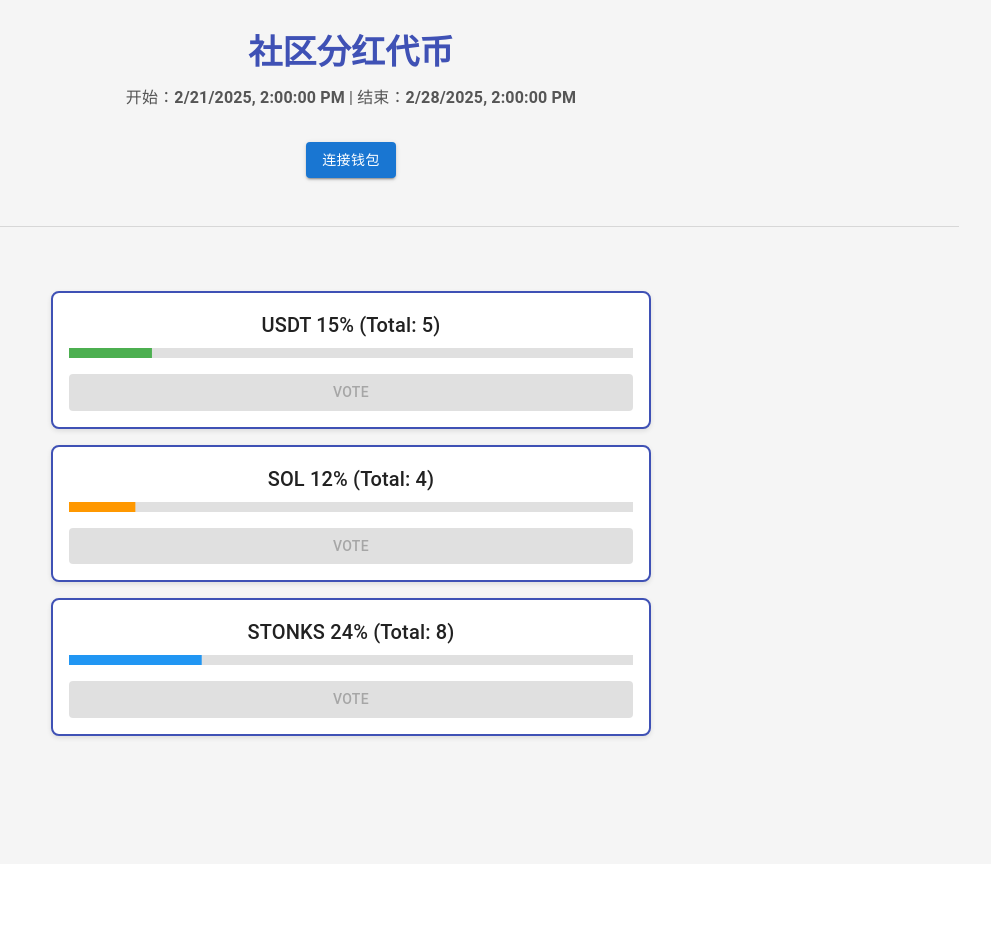
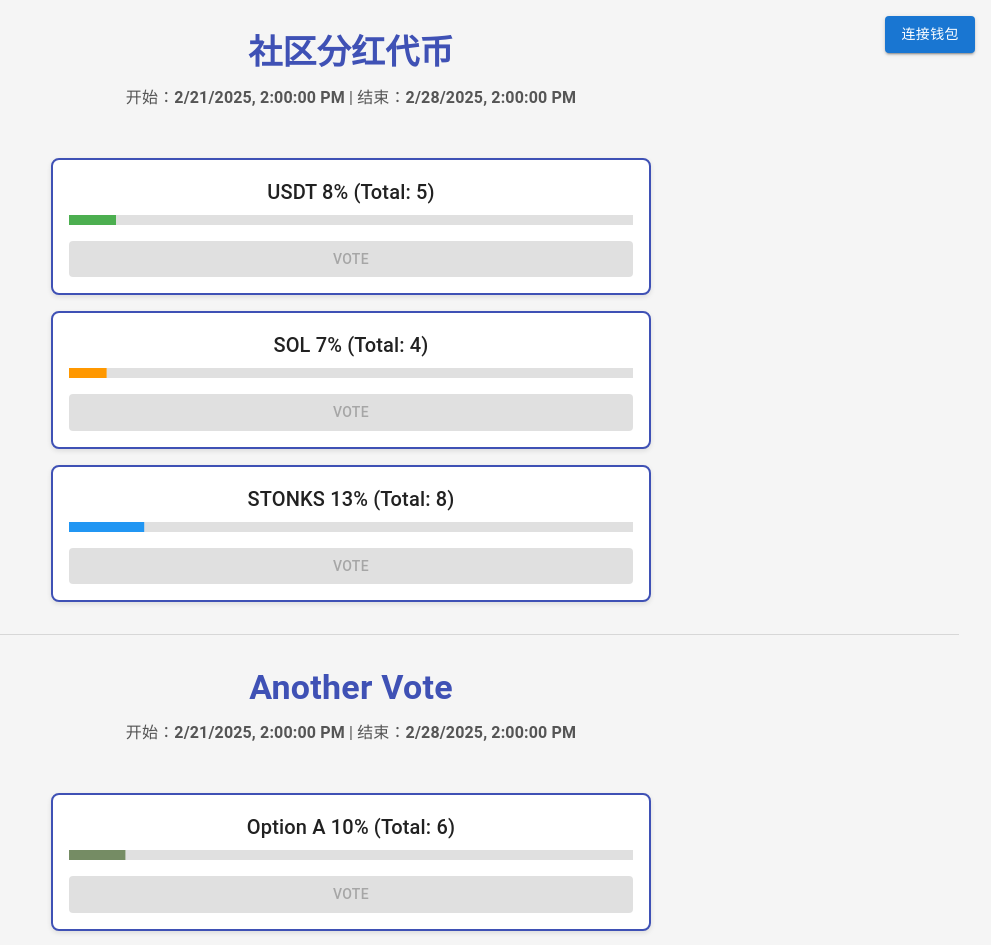
Before and after one commit to wbj199517/stonk-vote, a React (Create React App) app: page / in a window 1280 px wide. Shown: the top 945 px of the page, without its empty margins (289-1280 px from the left). Before the commit the page ends 864 px from the top, so only its background shows below. Built offline with nearby package versions, Linux system fonts and the light colour scheme.

Commit message:
Update mock data

```diff
--- a/src/VotingPage.tsx
+++ b/src/VotingPage.tsx
@@ -2,29 +2,29 @@
 import { Button, Typography, Box, LinearProgress, Card, Divider, CircularProgress } from '@mui/material';
 import mockBackend, { Topic } from './mockBackend';
 
-const optionColors = {
-  'USDT': '#4CAF50', // Green
-  'SOL': '#FF9800',  // Orange
-  'STONKS': '#2196F3', // Blue
-};
-
 const VotingPage: React.FC = () => {
-  const [topics, setTopics] = useState<Topic[]>([]); // Store multiple topics
+  const [topics, setTopics] = useState<Topic[]>([]);
   const [votes, setVotes] = useState<{ [key: string]: number }>({});
   const [totalVotes, setTotalVotes] = useState(0);
   const [walletAddress, setWalletAddress] = useState<string | null>(null);
-  const [hasVotedForWallet, setHasVotedForWallet] = useState(false); // Track if wallet has voted
+  const [hasVoted, setHasVoted] = useState<{ [key: number]: boolean }>({}); // Track votes per topic
   const [loading, setLoading] = useState(true);
+
+const [optionColors, setOptionColors] = useState<{ [key: string]: string }>({
+  'USDT': '#4CAF50',
+  'SOL': '#FF9800',
+  'STONKS': '#2196F3',
+});
 
   useEffect(() => {
     const loadTopics = async () => {
       setLoading(true);
-      const response = await mockBackend.fetchTopics(); // Fetch the list of topics
+      const response = await mockBackend.fetchTopics();
       if (response.code === 0 && response.data.length > 0) {
         const fetchedTopics = response.data;
-        setTopics(fetchedTopics); // Store all fetched topics
+        setTopics(fetchedTopics);
         for (const fetchedTopic of fetchedTopics) {
-          const topicDetailsResponse = await mockBackend.fetchTopicDetails(fetchedTopic.id); // Fetch topic details using the ID
+          const topicDetailsResponse = await mockBackend.fetchTopicDetails(fetchedTopic.id);
           if (topicDetailsResponse.code === 0 && topicDetailsResponse.data) {
             const topicDetails = topicDetailsResponse.data;
             setVotes((prevVotes) => ({
@@ -52,40 +52,60 @@
 
   const checkIfWalletHasVoted = async () => {
     if (walletAddress) {
-      const voteRecordResponse = await mockBackend.fetchWalletVoteRecord(topics[0].id, walletAddress);
-      if (voteRecordResponse.code === 0 && voteRecordResponse.data) {
-        setHasVotedForWallet(true);
+      const updatedHasVoted: { [key: number]: boolean } = {};
+      for (const topic of topics) {
+        const voteRecordResponse = await mockBackend.fetchWalletVoteRecord(topic.id, walletAddress);
+        if (voteRecordResponse.code === 0 && voteRecordResponse.data?.vote_amount !== '0' && voteRecordResponse.data?.topic_id === topic.id ) {
+          updatedHasVoted[topic.id] = true;
+          console.log(`Wallet ${walletAddress} has already voted for topic ID ${topic.id}`);
+        } else {
+          updatedHasVoted[topic.id] = false;
         }
+      }
+      setHasVoted(updatedHasVoted);
     }
   };
 
   useEffect(() => {
-    checkIfWalletHasVoted(); // Check if wallet has voted whenever walletAddress changes
+    checkIfWalletHasVoted(); // Check if wallet has voted whenever walletAddress changes or topics change
   }, [walletAddress, topics]);
 
-  const handleVote = async (optionKey: string) => {
+  useEffect(() => {
+    const uniqueOptions = new Set(topics.flatMap(topic => topic.options.map(opt => opt.option_text)));
+    setOptionColors((prevColors) => {
+      const newColors = { ...prevColors };
+      uniqueOptions.forEach(option => {
+        if (!newColors[option]) {
+          newColors[option] = `#${Math.floor(Math.random()*16777215).toString(16)}`; // Assign random colors
+        }
+      });
+      return newColors;
+    });
+  }, [topics]);
+
+  const handleVote = async (optionKey: string, topicId: number) => {
     if (!walletAddress) {
       alert('Please connect your wallet to vote.');
       return;
     }
 
-    if (hasVotedForWallet) {
-      alert('You have already voted with this wallet address!');
+    if (hasVoted[topicId]) {
+      alert('You have already voted for this topic with this wallet address!');
       return;
     }
 
     const selectedOption = topics.flatMap(topic => topic.options).find(option => option.option_text === optionKey);
-    if (!selectedOption) return; // Ensure selected option exists
+    if (!selectedOption) return;
 
     setVotes((prevVotes) => ({
       ...prevVotes,
       [optionKey]: prevVotes[optionKey] + 1,
     }));
     setTotalVotes((prevTotal) => prevTotal + 1);
-    setHasVotedForWallet(true); // Update the state to indicate the wallet has voted
+    setHasVoted((prev) => ({ ...prev, [topicId]: true })); // Update voted state for this topic
 
-    const nonce = Math.random().toString(36).substring(2, 15); // Generate a random nonce
-    const response = await mockBackend.sendVoteData(topics[0].id, selectedOption.id, walletAddress, nonce); // Use topics[0].id directly
+    const nonce = Math.random().toString(36).substring(2, 15);
+    const response = await mockBackend.sendVoteData(topicId, selectedOption.id, walletAddress, nonce);
     if (response.code !== 0) {
       console.error(response.message);
     }
@@ -106,7 +126,7 @@
 
   const disconnectWallet = () => {
     setWalletAddress(null);
-    setHasVotedForWallet(false); // Reset the wallet voted state
+    setHasVoted({}); // Reset voted state for all topics
     alert('Wallet disconnected. You can connect again.');
   };
 
@@ -134,34 +154,8 @@
             开始：<span style={{ fontWeight: 'bold' }}>{new Date(topic.start_time).toLocaleString()}</span> |
             结束：<span style={{ fontWeight: 'bold' }}>{new Date(topic.end_time).toLocaleString()}</span>
           </Typography>
-        </div>
-      ))}
-      {walletAddress ? (
-        <>
-          <Typography variant="body1" gutterBottom>
-            Connected: {walletAddress}
-          </Typography>
-          <Button
-            variant="outlined"
-            color="error"
-            onClick={disconnectWallet}
-            sx={{ margin: 2 }}
-          >
-            Disconnect Wallet
-          </Button>
-        </>
-      ) : (
-        <Button
-          variant="contained"
-          sx={{ margin: 2 }}
-          onClick={connectWallet}
-        >
-          连接钱包
-        </Button>
-      )}
-      <Divider sx={{ marginY: 4 }} />
           <Box sx={{ maxWidth: '600px', margin: 'auto', paddingTop: 4 }}>
-        {topics.flatMap(topic => topic.options).map((option) => {
+            {topic.options.map((option) => {
               const percentage = totalVotes ? (votes[option.option_text] / totalVotes) * 100 : 0;
               return (
                 <Card
@@ -196,9 +190,9 @@
                   />
                   <Button
                     variant="contained"
-                onClick={() => handleVote(option.option_text)}
+                    onClick={() => handleVote(option.option_text, topic.id)}
                     fullWidth
-                disabled={hasVotedForWallet || !walletAddress}
+                    disabled={hasVoted[topic.id] || !walletAddress}
                     sx={{
                       backgroundColor: '#3f51b5',
                       color: 'white',
@@ -213,6 +207,32 @@
               );
             })}
           </Box>
+          <Divider sx={{ marginY: 4 }} />
+        </div>
+      ))}
+      <Box sx={{ position: 'absolute', top: 16, right: 16, textAlign: 'right' }}>
+        {walletAddress ? (
+          <>
+            <Typography variant="body2" sx={{ fontWeight: 'bold', color: '#333', marginBottom: 1 }}>
+              Connected: {walletAddress}
+            </Typography>
+            <Button
+              variant="outlined"
+              color="error"
+              onClick={disconnectWallet}
+            >
+              Disconnect Wallet
+            </Button>
+          </>
+        ) : (
+          <Button
+            variant="contained"
+            onClick={connectWallet}
+          >
+            连接钱包
+          </Button>
+        )}
+      </Box>
     </Box>
   );
 };
--- a/src/mockBackend.ts
+++ b/src/mockBackend.ts
@@ -1,5 +1,3 @@
-import axios from 'axios';
-
 export interface Option {
   id: number;
   option_text: string;
@@ -27,6 +25,18 @@
         { id: 1, option_text: 'USDT', vote_count: 5 },
         { id: 2, option_text: 'SOL', vote_count: 4 },
         { id: 3, option_text: 'STONKS', vote_count: 8 },
+      ],
+    },
+    {
+      id: 2,
+      title: 'Another Vote',
+      start_time: '2025-02-21T14:00:00Z',
+      end_time: '2025-02-28T14:00:00Z',
+      created_at: '2025-02-20T14:00:00Z',
+      options: [
+        { id: 1, option_text: 'Option A', vote_count: 6 },
+        { id: 2, option_text: 'Option B', vote_count: 4 },
+        { id: 3, option_text: 'Option C', vote_count: 3 },
       ],
     },
   ];
@@ -90,7 +100,7 @@
         topic_id: topicId,
         option_id: 1,
         wallet_address: 'FU87r4fX8roQ9ezm3Zc1LA2Ktx1UL2on3W4nhkb97tN5',
-        vote_amount: '1',
+        vote_amount: '0',
         created_at: '2024-01-01T12:00:00Z',
         option_text: 'STONKS',
       },
@@ -106,11 +116,11 @@
   public async fetchWalletVoteRecord(topicId: number, walletAddress: string): Promise<{ code: number; message: string; data: { id: number; topic_id: number; option_id: number; wallet_address: string; vote_amount: string; created_at: string; option_text: string } | null }> {
     await new Promise((resolve) => setTimeout(resolve, 1000));
     const record = {
-      id: 1,
+      id: 2,
       topic_id: topicId,
       option_id: 1,
-      wallet_address: walletAddress,
-      vote_amount: '1',
+      wallet_address: 'testabcd',
+      vote_amount: '0',
       created_at: '2024-01-01T12:00:00Z',
       option_text: 'STONKS',
     };
```
Lines whose indentation alone changed are shown as unchanged.
